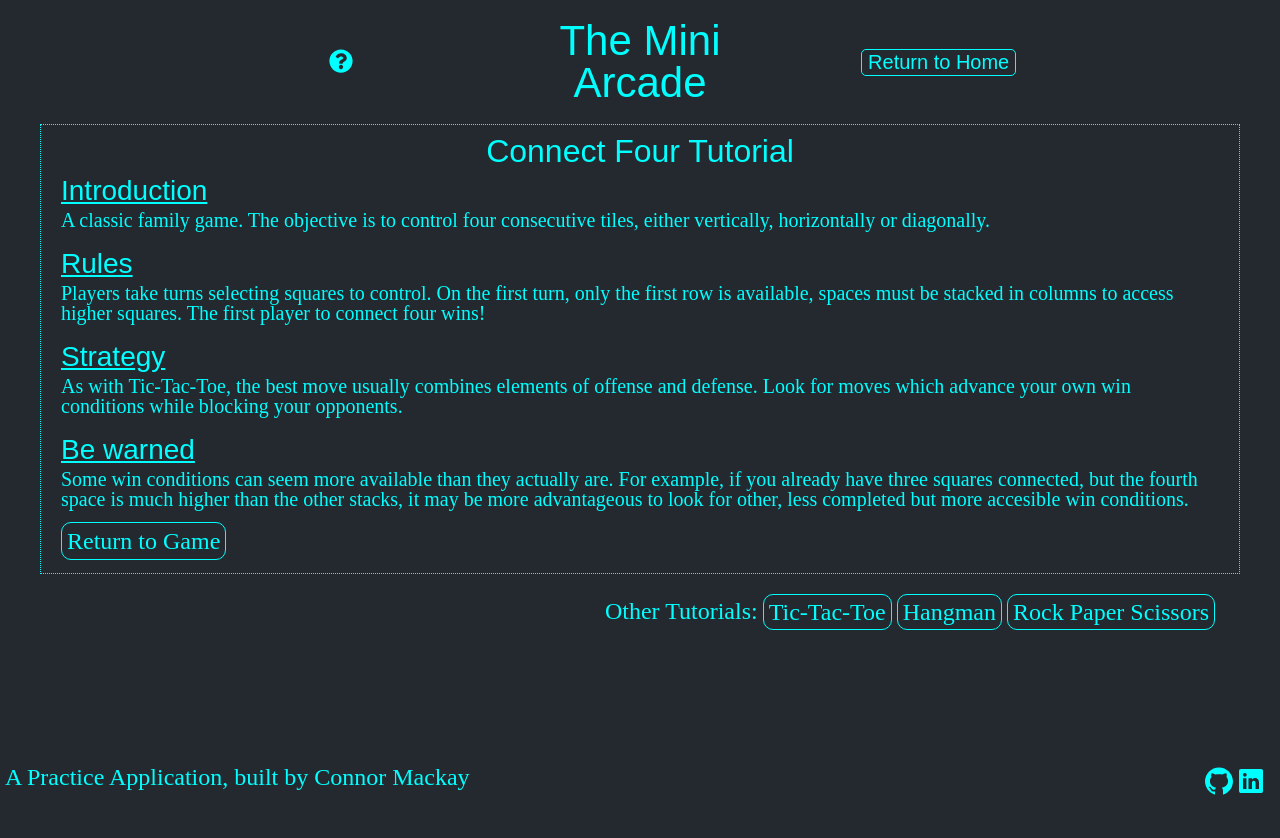
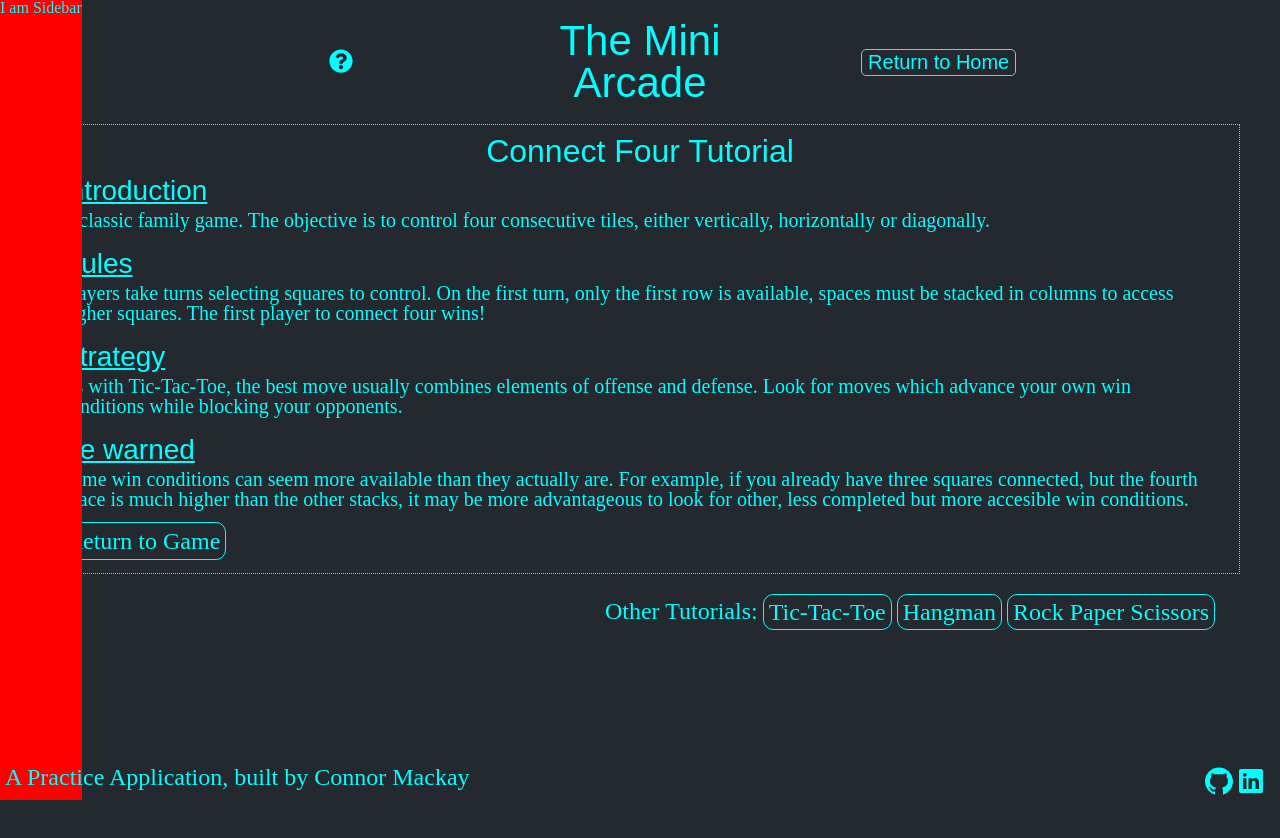
Before and after one commit to CD-Mackay/mini-arcade, a React app: page /connectfour/tutorial in a window 1280 px wide. Shown: the top 838 px of the page. Built offline with nearby package versions, Linux system fonts and the light colour scheme; a web font is replaced by a local one.

Commit message:
build sidebar component

```diff
--- a/client/App.js
+++ b/client/App.js
@@ -18,6 +18,7 @@ import { GlobalStyle } from "./GlobalStyles.js";
 import StyledApp from "./StyledApp.js";
 import Hangman from "./src/components/games/hangman/Hangman.js";
 import RockPaper from "./src/components/games/rockPaperScissors/RockPaper.js";
+import Sidebar from "./src/components/atoms/sidebar/Sidebar.js";
 
 const App = () => {
   return (
@@ -55,6 +56,7 @@ const App = () => {
               <TutorialHeader />
             </Route>
           </Switch>
+          <Sidebar />
         </Layout>
         <Footer />
       </StyledApp>
--- /dev/null
+++ b/client/src/components/atoms/sidebar/Sidebar.js
@@ -0,0 +1,17 @@
+/* Library Imports */
+import React from 'react';
+
+
+/* Component Imports */
+/* Asset Imports */
+import StyledSidebar from './StyledSidebar';
+
+const Sidebar = () => {
+  return (
+    <StyledSidebar>
+      <p>I am Sidebar</p>
+    </StyledSidebar>
+  )
+};
+
+export default Sidebar;
--- /dev/null
+++ b/client/src/components/atoms/sidebar/StyledSidebar.js
@@ -0,0 +1,11 @@
+import styled from 'styled-components';
+
+const StyledSidebar= styled.div`
+position: absolute;
+left: 0;
+top: 0;
+height: 100vh;
+background-color: red;
+`
+
+export default StyledSidebar;
```
